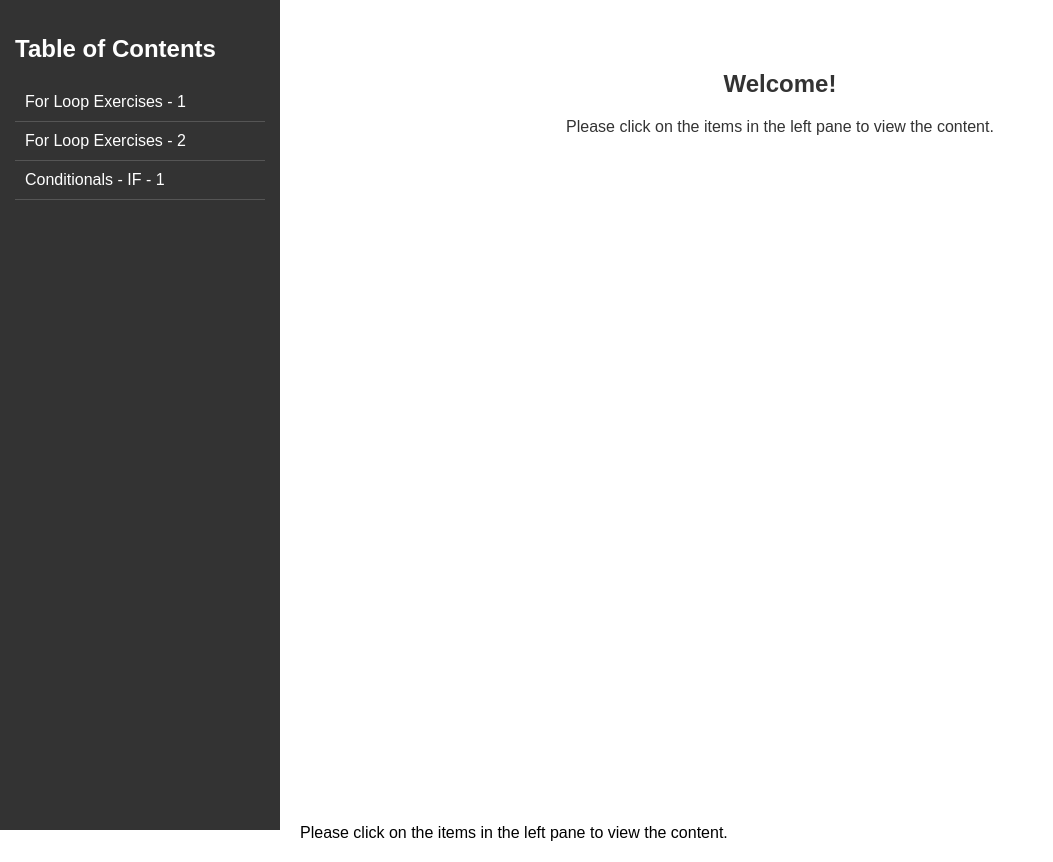
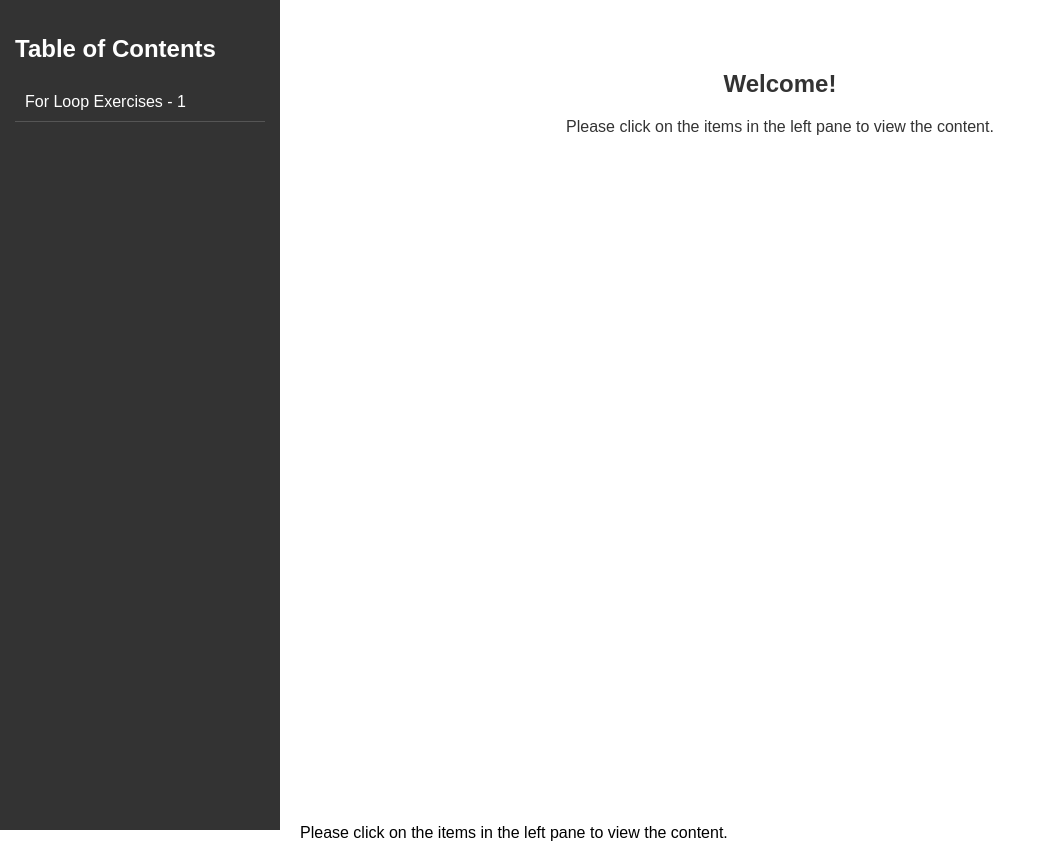
Before and after one commit to haifrancis/PythonExercises, a plain HTML site: page index.htm in a window 1280 px wide. Shown: the whole page, without its empty margins (0-1053 px from the left). Drawn offline with Linux system fonts and the light colour scheme.

Commit message:
Update index.htm

```diff
--- a/index.htm
+++ b/index.htm
@@ -42,8 +42,8 @@
     <div class="sidebar">
         <h2>Table of Contents</h2>
         <a href="for_loop_1a.html" target="contentFrame">For Loop Exercises - 1</a>
-        <a href="for_loop_1b.html" target="contentFrame">For Loop Exercises - 2</a>
-        <a href="if_conditional_1a.html" target="contentFrame">Conditionals - IF - 1</a>
+<!--         <a href="for_loop_1b.html" target="contentFrame">For Loop Exercises - 2</a>
+        <a href="if_conditional_1a.html" target="contentFrame">Conditionals - IF - 1</a> -->
 
         <!-- <div class="submenu" onclick="toggleSubmenu('submenu1')">Page 1 </div>
         <div id="submenu1" class="submenu-container">
```
